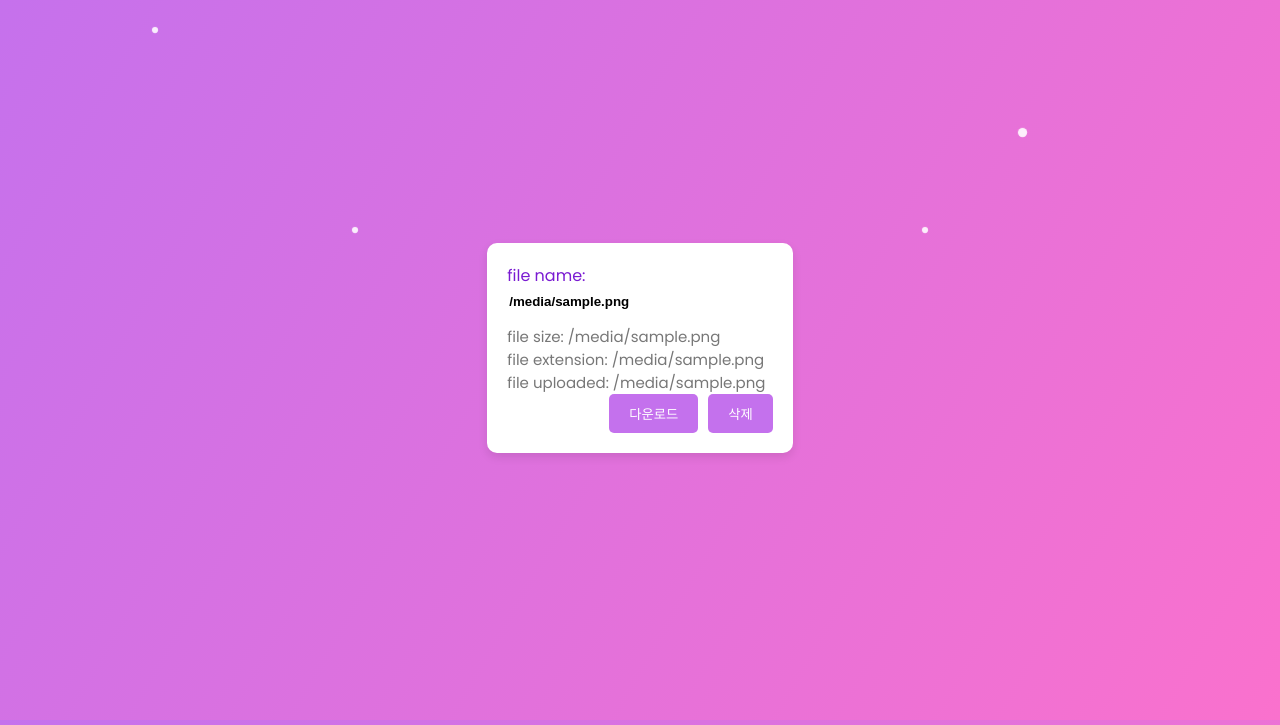
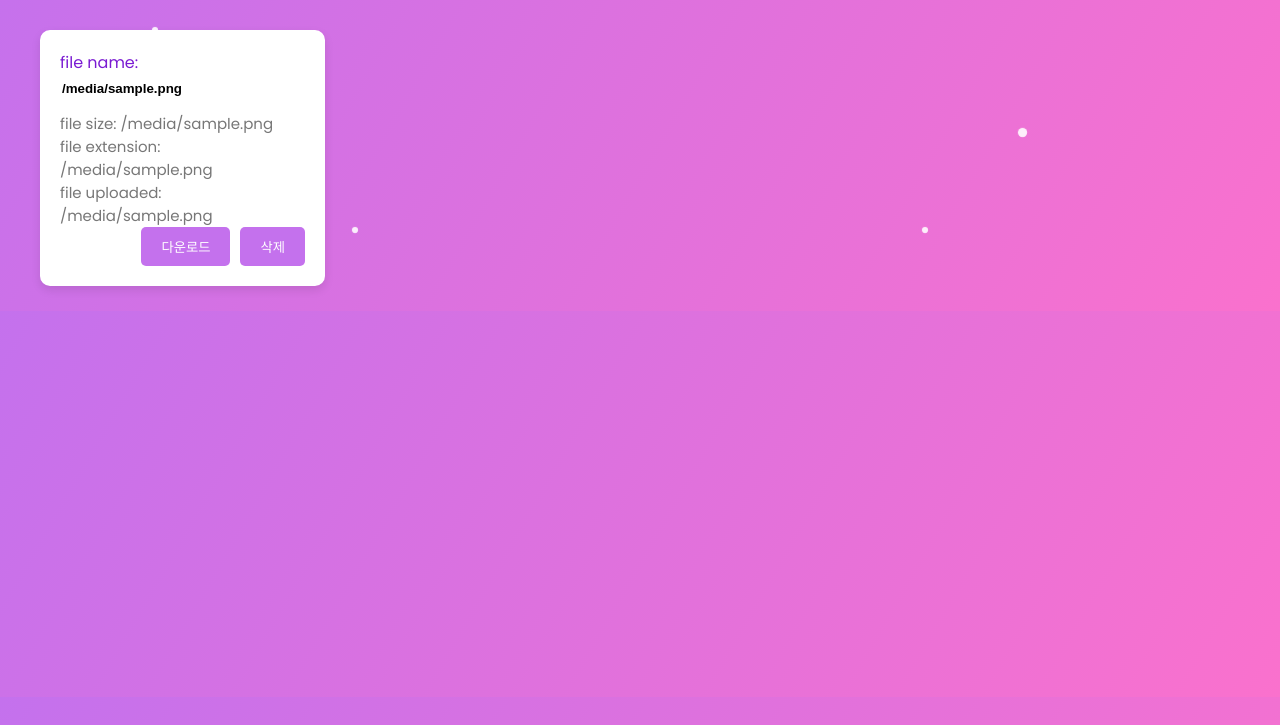
Before and after one commit to rlawoals2590/File_Storage, a Flask app: template main/templates/Users/get_files.html in a window 1280 px wide. Shown: the part 75-800 px from the top of the page. Run offline with Flask 2, Linux system fonts and the light colour scheme; the template is opened without the code that fills it: most values are stand-ins (such as "Sample title", 1, 10 or a date in 2020).

Commit message:
Add my files page scroll

```diff
--- a/app.py
+++ b/app.py
@@ -1,4 +1,4 @@
 from main import app
 
 if __name__ == "__main__":
-    app.run(host="0.0.0.0", port=5000)
+    app.run(host="0.0.0.0", port=5000, debug=True)
--- a/main/User/Func/files_up.py
+++ b/main/User/Func/files_up.py
@@ -72,6 +72,8 @@
         file_list.insert(count, file_info)
         count += 1
     file_list = np.delete(file_list, 0, 0)
+    print(file_list)
+    print(len(file_list) // 12)
     return file_list
 
 
--- a/main/templates/Users/get_files.html
+++ b/main/templates/Users/get_files.html
@@ -6,6 +6,15 @@
     <meta name="viewport" content="width=device-width, initial-scale=1.0">
     <title>File Storage Service</title>
     <link href="https://fonts.googleapis.com/css2?family=Poppins:wght@300;400;500&display=swap" rel="stylesheet">
+    <!-- Add slick.css -->
+    <link rel="stylesheet" type="text/css" href="https://cdn.jsdelivr.net/jquery.slick/1.8.1/slick.css"/>
+
+    <!-- Add slick-theme.css (optional) -->
+    <link rel="stylesheet" type="text/css" href="https://cdn.jsdelivr.net/jquery.slick/1.8.1/slick-theme.css"/>
+
+    <!-- Add jQuery and slick.min.js -->
+    <script src="https://code.jquery.com/jquery-3.6.0.min.js"></script>
+    <script src="https://cdn.jsdelivr.net/jquery.slick/1.8.1/slick.min.js"></script>
     <style>
         body {
             font-family: 'Poppins', sans-serif;
@@ -53,10 +62,12 @@
         }
 
         .header-content {
-            height: calc(100vh - 80px);
+            padding-top: 30px;
             overflow-y: auto; /* 수직 스크롤 활성화 */
+            grid-template-columns: repeat(4, 1fr);
             color: #fff;
             display: flex;
+            margin: 0 auto;
             flex-direction: column;
             justify-content: center;
             align-items: center;
@@ -66,20 +77,40 @@
         }
 
         ul {
-            display: flex;
-            flex-wrap: wrap;
-            justify-content: flex-start;
-            gap: 20px; /* 각 카드 간의 간격 */
-            margin: 0;
+            display: grid;
+            grid-template-columns: repeat(4, 1fr);
+            grid-gap: 20px;
+            max-width: 1200px;
+            margin: 0 auto;
             padding: 0;
-            list-style-type: none; /* 목록 마커 제거 */
+            list-style-type: none;
         }
 
         li {
             padding: 15px;
-            flex: 1 1 calc(25% - 20px); /* 카드의 너비 조정 및 간격 고려 */
             box-sizing: border-box;
+            margin-bottom: 25px; /* 간격 조절 */
         }
+
+        @media (max-width: 1000px) {
+            li {
+                flex-basis: calc(33.333% - 30px);
+            }
+        }
+
+        @media (max-width: 750px) {
+            li {
+                flex-basis: calc(50% - 30px);
+            }
+        }
+
+        @media (max-width: 500px) {
+            li {
+                flex-basis: 100%;
+            }
+        }
+
+
 
         .file-card {
             background-color: #ffffff;
@@ -214,6 +245,6 @@
     <div class="sparkle" style="top: 200px; right: 250px; width: 15px; height: 15px;"></div>
     <div class="sparkle" style="top: 300px; left: 350px; width: 10px; height: 10px;"></div>
     <div class="sparkle" style="top: 300px; right: 350px; width: 10px; height: 10px;"></div>
+
 </body>
-
 </html>
```
Also changed, not shown: 1 other file.
